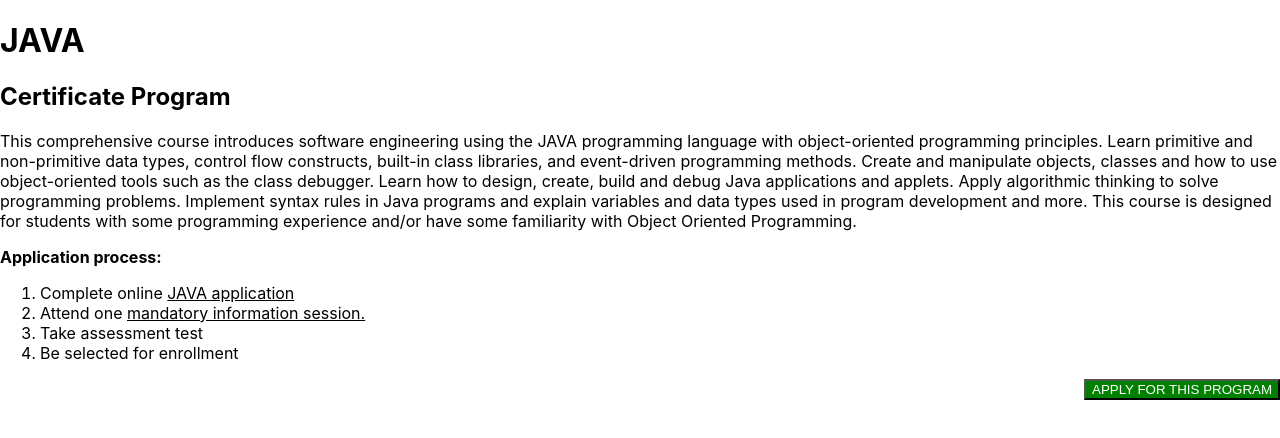
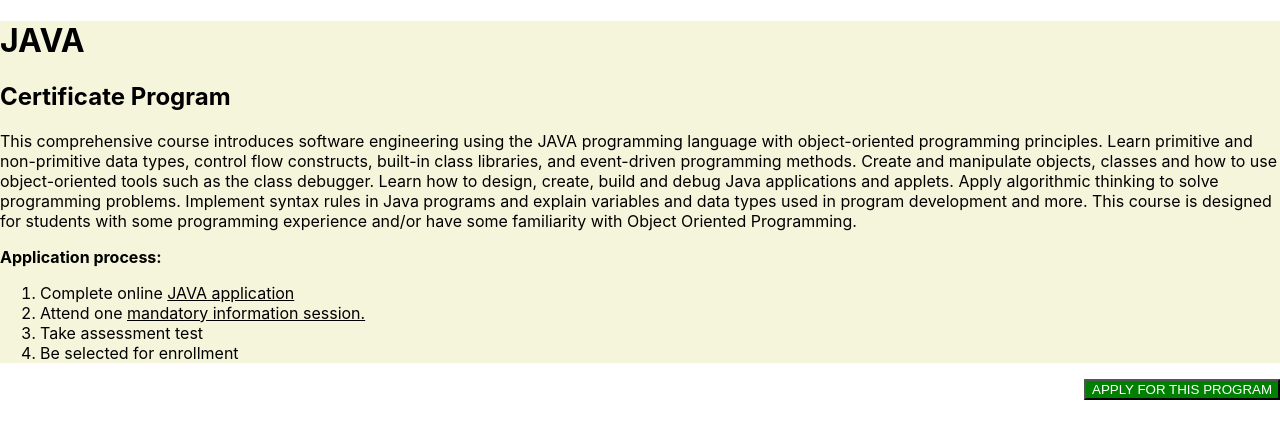
Before and after one commit to kayanr/hello-react, a React (Create React App) app in the folder hello-react/: page / in a window 1280 px wide. Shown: the top 438 px of the page. Built offline with nearby package versions, Linux system fonts and the light colour scheme.

Commit message:
added beige color
added beige color

```diff
--- a/hello-react/src/index.js
+++ b/hello-react/src/index.js
@@ -37,7 +37,8 @@ let list = (
 
 
 ReactDOM.render(
-  <div>
+  <div
+  style={{backgroundColor:"beige"}}>
     {header}
     {subheader}
     {text}
```
